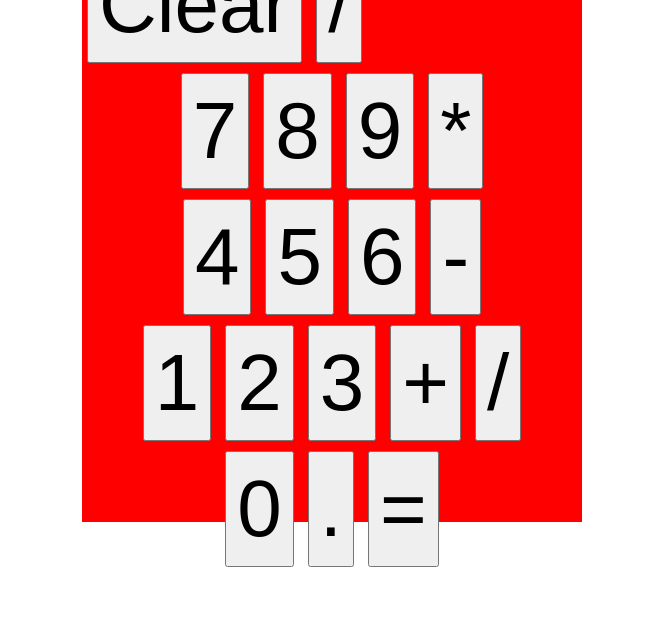
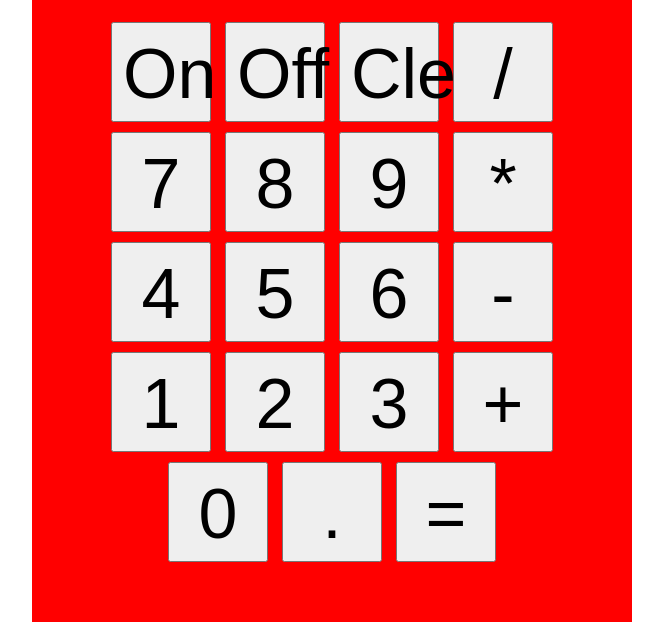
Before and after one commit to onifernando1/calculator, a plain HTML site: page index.html in a window 1280 px wide. Shown: the part 286-916 px from the top of the page, without its empty margins (308-971 px from the left). Before the commit the page ends 858 px from the top, so only its background shows below. Drawn offline with Linux system fonts and the light colour scheme.

Commit message:
Change container size, buttons size, font size

```diff
--- a/index.html
+++ b/index.html
@@ -14,6 +14,7 @@
             <div class = "displayContainer">
                 <div class="display">01234</div>
             </div>
+
             <div class = "row1Container">
                 <button>On</button>
                 <button>Off</button>
@@ -27,25 +28,23 @@
                 <button>8</button>
                 <button>9</button>
                 <button>*</button>
+            </div>
 
-                <!-- <button>Clear</button> -->
-
-            </div>
             <div class = "row3Container">
                 <button>4</button>
                 <button>5</button>
                 <button>6</button>
                 <button>-</button>
             </div>
+
             <div class = "row4Container">
 
                 <button>1</button>
                 <button>2</button>
                 <button>3</button>
                 <button>+</button>
+            </div>
 
-                <button>/</button>
-            </div>
             <div class = "row5Container">
                 <button>0</button>
                 <button>.</button>
--- a/styles.css
+++ b/styles.css
@@ -1,7 +1,9 @@
 button {
     padding: 10px;
-    font-size: 80px;
+    font-size: 70px;
     margin: 5px;
+    height: 100px;
+    width: 100px;
 }
 
 .base {
@@ -10,8 +12,8 @@ button {
     justify-content: center;
 }
 .container {
-    height: 800px;
-    width: 500px;
+    height: 900px;
+    width: 600px;
     background-color: red;
     display: flex;
     flex-direction: column;
@@ -31,8 +33,6 @@ button {
 
 }
 
-
-
 .display {
     font-size: 90px;
 }
```
